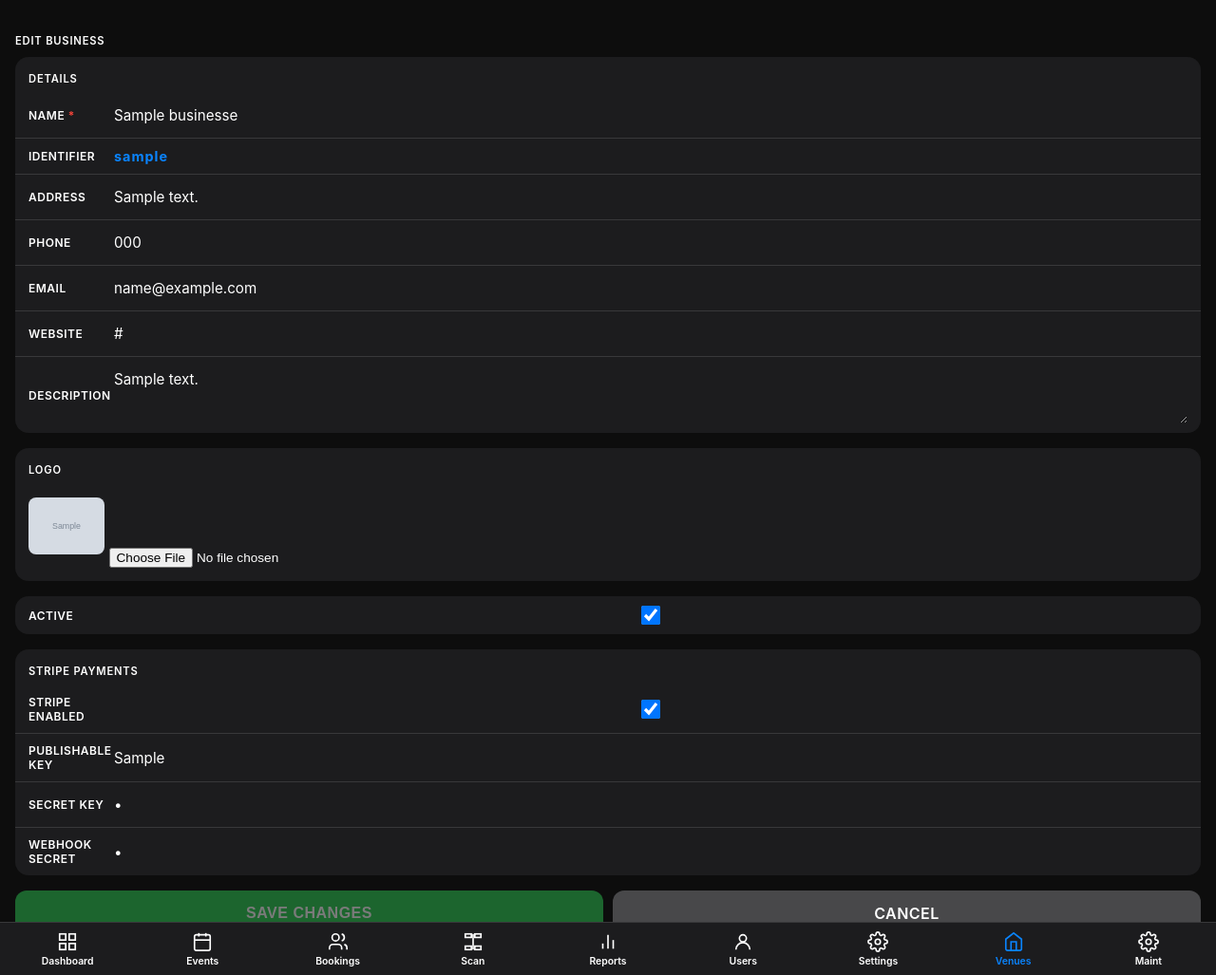
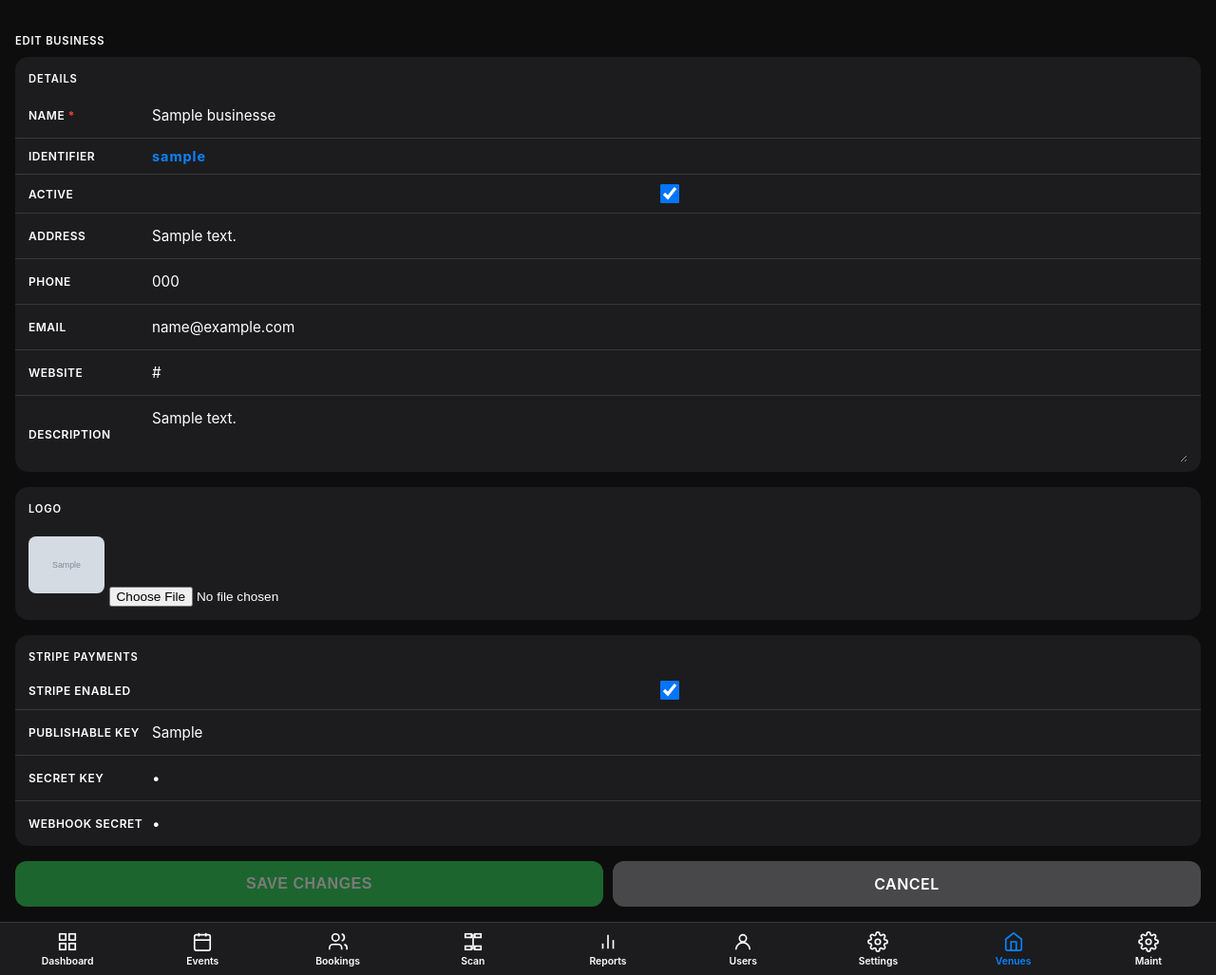
Before and after one commit to IndaloMan/EventManagement, a Flask app: page /admin/businesses/1 in a window 1280 px wide. Shown: the part 53-1080 px from the top of the page at 95% size. Run offline with Flask 3, Linux system fonts and the light colour scheme; a user stored in the database is signed in; tables that the repository leaves empty hold one stand-in row (values such as "Sample post"); grey boxes marked "Sample" are stand-in pictures.

Commit message:
Fix business form: wider labels, Active position, Stripe fields toggle
- Increase field-row label width 90px → 130px to prevent wrapping on
  two-word labels (Publishable Key, Webhook Secret, Stripe Enabled)
- Update STYLE_GUIDE.md with new label width spec
- Move Active checkbox into Details group below Identifier
- Hide Stripe key fields when Stripe Enabled is unchecked

Co-Authored-By: Claude Sonnet 4.6 <noreply@anthropic.com>

```diff
--- a/static/css/style.css
+++ b/static/css/style.css
@@ -245,7 +245,7 @@ body {
 .field-row:last-child { border-bottom: none; }
 
 .field-row label {
-    width: 90px;
+    width: 130px;
     flex-shrink: 0;
     font-size: 0.75rem;
     font-weight: 600;
--- a/templates/admin/business_form.html
+++ b/templates/admin/business_form.html
@@ -19,6 +19,10 @@
         <div class="field-row">
             <label>Identifier</label>
             <span style="font-size: 0.9rem; font-weight: 700; color: var(--accent); letter-spacing: 1px;">{{ business.slug }}</span>
+        </div>
+        <div class="field-row">
+            <label>Active</label>
+            <input type="checkbox" name="is_active" {% if business.is_active %}checked{% endif %} style="width: 20px; height: 20px;">
         </div>
         {% endif %}
         <div class="field-row">
@@ -55,18 +59,12 @@
 
     {% if business %}
     <div class="field-group">
-        <div class="field-row">
-            <label>Active</label>
-            <input type="checkbox" name="is_active" {% if business.is_active %}checked{% endif %} style="width: 20px; height: 20px;">
-        </div>
-    </div>
-
-    <div class="field-group">
         <p class="field-group-label">Stripe Payments</p>
         <div class="field-row">
             <label>Stripe Enabled</label>
-            <input type="checkbox" name="stripe_enabled" {% if business.stripe_enabled %}checked{% endif %} style="width: 20px; height: 20px;">
+            <input type="checkbox" id="stripe_enabled" name="stripe_enabled" {% if business.stripe_enabled %}checked{% endif %} style="width: 20px; height: 20px;">
         </div>
+        <div id="stripe-key-fields">
             <div class="field-row">
                 <label>Publishable Key</label>
                 <input type="text" name="stripe_publishable_key" value="{{ business.stripe_publishable_key or '' }}" placeholder="pk_live_… (leave blank to use global keys)">
@@ -75,11 +73,21 @@
                 <label>Secret Key</label>
                 <input type="password" name="stripe_secret_key" value="{{ business.stripe_secret_key or '' }}" placeholder="sk_live_… (leave blank to use global keys)">
             </div>
-        <div class="field-row">
+            <div class="field-row" style="border-bottom: none;">
                 <label>Webhook Secret</label>
                 <input type="password" name="stripe_webhook_secret" value="{{ business.stripe_webhook_secret or '' }}" placeholder="whsec_… (Optional)">
             </div>
         </div>
+    </div>
+    <script>
+        (function () {
+            var cb = document.getElementById('stripe_enabled');
+            var fields = document.getElementById('stripe-key-fields');
+            function toggle() { fields.style.display = cb.checked ? '' : 'none'; }
+            toggle();
+            cb.addEventListener('change', toggle);
+        })();
+    </script>
     {% endif %}
 
     <div class="btn-row" style="margin-top: 16px;">
```
Also changed, not shown: STYLE_GUIDE.md (+2 -2 lines). Lines whose indentation alone changed are shown as unchanged.
